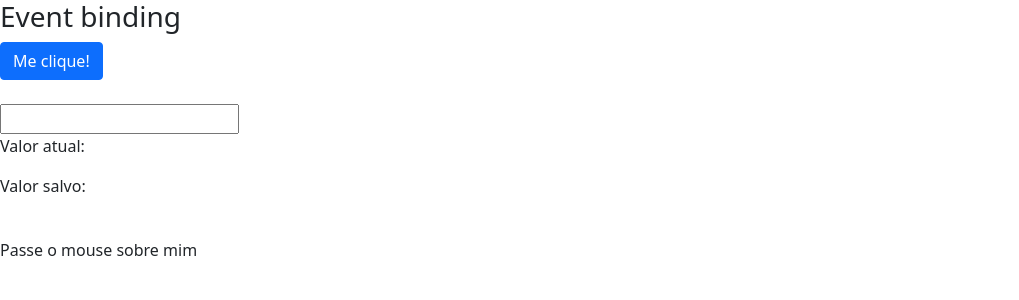
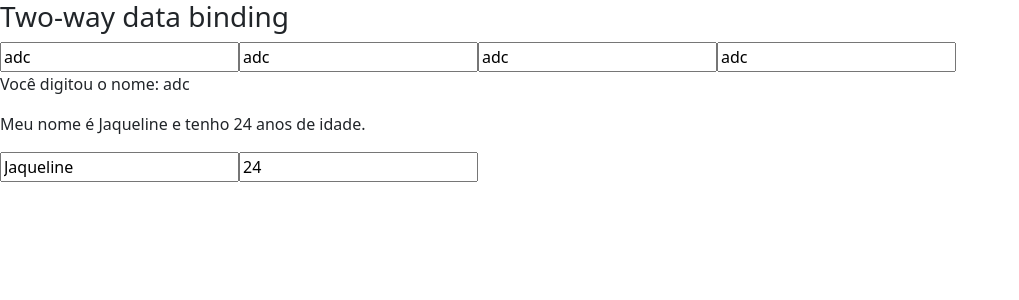
Before and after one commit to jaque20050/Angular, an Angular app in the folder data-binding/: page / in a window 1280 px wide. Shown: the top 300 px of the page, without its empty margins (0-1019 px from the left). Built offline with nearby package versions, Linux system fonts and the light colour scheme.

Commit message:
Two-way data binding

```diff
--- a/data-binding/src/app/app.module.ts
+++ b/data-binding/src/app/app.module.ts
@@ -1,4 +1,6 @@
+import { MeuFormModule } from './meu-form/meu-form.module';
 import { NgModule } from '@angular/core';
+import { FormsModule } from '@angular/forms';
 import { BrowserModule } from '@angular/platform-browser';
 
 import { AppRoutingModule } from './app-routing.module';
@@ -12,7 +14,9 @@ import { DataBindingComponent } from './data-binding/data-binding.component';
   ],
   imports: [
     BrowserModule,
-    AppRoutingModule
+    AppRoutingModule,
+    FormsModule,
+    MeuFormModule
   ],
   providers: [],
   bootstrap: [AppComponent]
--- a/data-binding/src/app/data-binding/data-binding.component.html
+++ b/data-binding/src/app/data-binding/data-binding.component.html
@@ -71,7 +71,7 @@
   </article>
 </section--->
 
-<section class="event-binding">
+<!---section class="event-binding">
 
     <article>
       <h3>Event binding</h3>
@@ -104,4 +104,42 @@
 
       </div>
     </article>
+</section---->
+
+
+<section class="two-way-binding">
+    <article>
+      <h3>Two-way data binding</h3>
+      <div>
+
+        <input type="text"
+        [value]="nome"
+        (keyup)="onKeyUp($event)"
+        />
+
+        <!-----$event.target.value----->
+       <input
+       [value]="nome"
+       (input)="nome = getValue($event)"
+       />
+
+       <!-----([ngmodel])----->
+       <input [(ngModel)]="nome" #ctrlName="ngModel" required>
+
+       <!-----([ngmodel])----->
+       <input bindon-ngModel="nome" #ctrlName="ngModel" required>
+
+
+        <p>Você digitou o nome: {{ nome }}</p>
+      </div>
+
+      <div>
+
+        <!-----([ngmodel])----->
+        <p>Meu nome é {{ pessoa.nome }} e tenho {{ pessoa.idade }} anos de idade.</p>
+      <input [(ngModel)]="pessoa.nome" #ctrlName="ngModel" required>
+      <input [(ngModel)]="pessoa.idade" #ctrlName="ngModel" required>
+
+      </div>
+    </article>
 </section>
--- a/data-binding/src/app/data-binding/data-binding.component.ts
+++ b/data-binding/src/app/data-binding/data-binding.component.ts
@@ -3,46 +3,63 @@ import { Component, OnInit } from '@angular/core';
 @Component({
   selector: 'app-data-binding',
   templateUrl: './data-binding.component.html',
-  styleUrls: ['./data-binding.component.css']
+  styleUrls: ['./data-binding.component.css'],
 })
 export class DataBindingComponent implements OnInit {
+  url: string = 'http://loiane.com';
+  cursoAngular: boolean = true;
+  urlImagem = 'https://picsum.photos/seed/picsum/400/200';
 
-  url: string =  'http://loiane.com';
-  cursoAngular: boolean = true;
-  urlImagem ="https://picsum.photos/seed/picsum/400/200";
-
-  valorAtual: string ='';
+  valorAtual: string = '';
   valorSalvo = '';
 
   isMouseOver: boolean = false;
 
-  getValor(){
+  nome: string = 'adc';
+
+  pessoa: any = {
+    nome: 'Jaqueline',
+    idade: 24
+  }
+
+  getValor() {
     return 1;
   }
 
-  getCurtitCurso(){
+  getCurtitCurso() {
     return true;
   }
 
-  botaoClicado(){
+  botaoClicado() {
     alert('Botão clicado!');
   }
 
-  onKeyUp(evento: KeyboardEvent){
+  /*onKeyUp(evento: KeyboardEvent){
     this.valorAtual = (<HTMLInputElement>evento.target).value;
-  }
+  }*/
 
-  salvarValor(valor:any){
+  salvarValor(valor: any) {
     this.valorSalvo = valor;
   }
 
-  onMouseOverOut(){
+  onMouseOverOut() {
     this.isMouseOver = !this.isMouseOver;
   }
 
-  constructor() { }
-
-  ngOnInit(): void {
+  onKeyUp(evento: KeyboardEvent) {
+    this.nome = (<HTMLInputElement>evento.target).value;
   }
 
+  //$event.target.value
+  getValue(event: Event): string {
+    return (event.target as HTMLInputElement).value;
+  }
+
+  //([ngmodel])
+  setValueName(event: Event): string {
+    return (event.target as HTMLInputElement).value;
+  }
+  constructor() {}
+
+  ngOnInit(): void {}
 }
--- /dev/null
+++ b/data-binding/src/app/meu-form/meu-form.component.html
@@ -0,0 +1 @@
+<p>meu-form works!</p>
--- /dev/null
+++ b/data-binding/src/app/meu-form/meu-form.component.ts
@@ -0,0 +1,22 @@
+import { Component, OnInit } from '@angular/core';
+
+@Component({
+  selector: 'app-meu-form',
+  templateUrl: './meu-form.component.html',
+  styleUrls: ['./meu-form.component.css']
+})
+export class MeuFormComponent implements OnInit {
+
+  nome: string = 'adc';
+
+  pessoa: any = {
+    nome: 'Jaqueline',
+    idade: 24
+  }
+
+  constructor() { }
+
+  ngOnInit(): void {
+  }
+
+}
```
Also changed, not shown: data-binding/src/app/meu-form/meu-form.module.ts (added, +20 -0 lines), data-binding/src/app/meu-form/meu-form.component.css (added), 1 other file (tests, documents, lock files or other folders).
